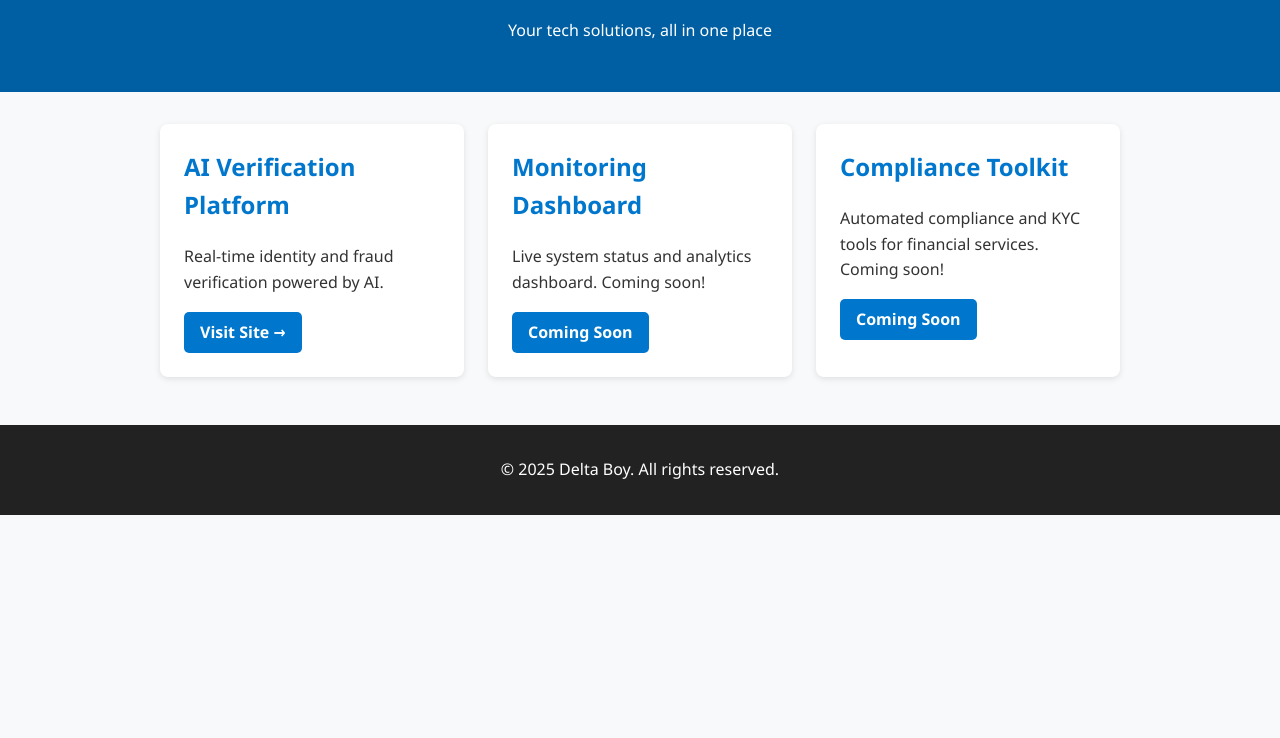
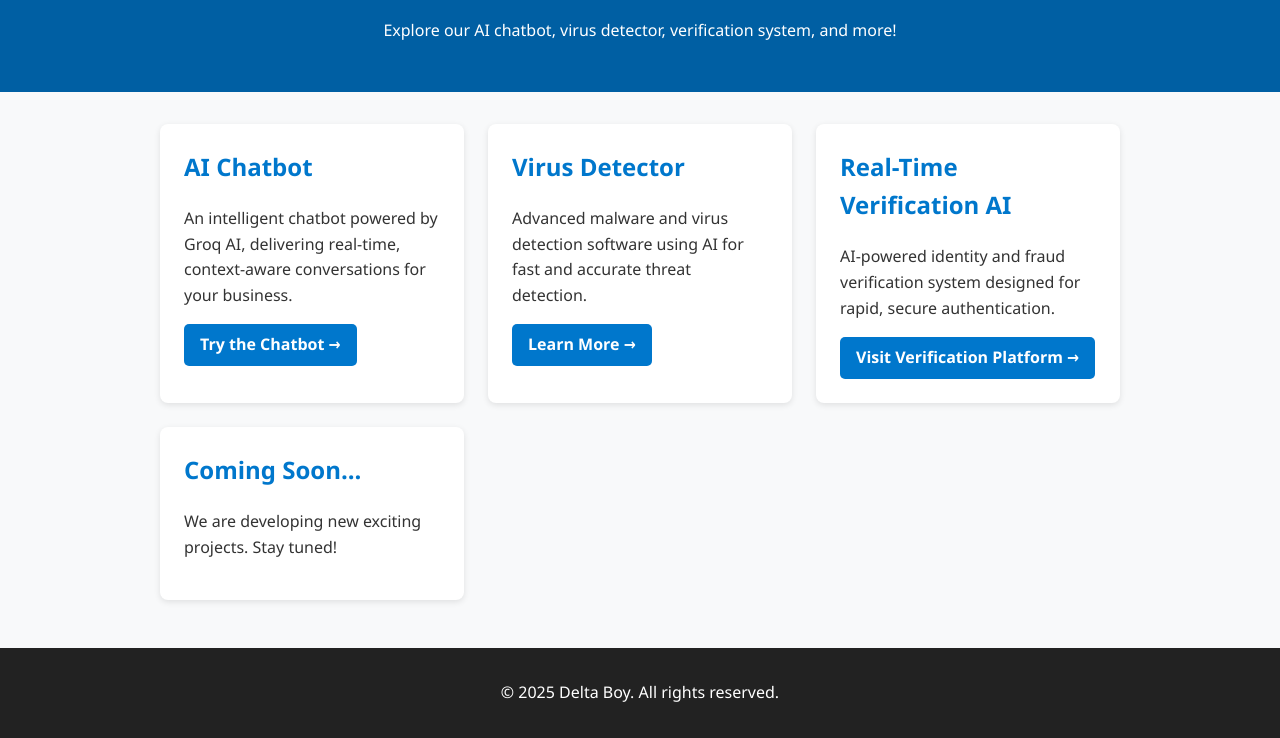
Before and after one commit to weareanomous/delta-boy, a plain HTML site: page index.html in a window 1280 px wide. Shown: the part 108-846 px from the top of the page. Before the commit the page ends 800 px from the top, so only its background shows below. Drawn offline with Linux system fonts and the light colour scheme.

Commit message:
Update index.html

```diff
--- a/index.html
+++ b/index.html
@@ -1,5 +1,5 @@
 <!DOCTYPE html>
-<html lang="en">
+<html lang="en" >
 <head>
   <meta charset="UTF-8" />
   <meta name="viewport" content="width=device-width, initial-scale=1" />
@@ -9,27 +9,33 @@
 <body>
   <header>
     <h1>Delta Boy Projects</h1>
-    <p>Your tech solutions, all in one place</p>
+    <p>Explore our AI chatbot, virus detector, verification system, and more!</p>
   </header>
 
   <main>
     <section class="projects">
       <article>
-        <h2>AI Verification Platform</h2>
-        <p>Real-time identity and fraud verification powered by AI.</p>
-        <a href="https://yourusername.github.io/delta-boy-website" target="_blank" rel="noopener">Visit Site →</a>
+        <h2>AI Chatbot</h2>
+        <p>An intelligent chatbot powered by Groq AI, delivering real-time, context-aware conversations for your business.</p>
+        <a href="https://yourusername.github.io/ai-chatbot" target="_blank" rel="noopener">Try the Chatbot →</a>
       </article>
+
       <article>
-        <h2>Monitoring Dashboard</h2>
-        <p>Live system status and analytics dashboard. Coming soon!</p>
-        <a href="#">Coming Soon</a>
+        <h2>Virus Detector</h2>
+        <p>Advanced malware and virus detection software using AI for fast and accurate threat detection.</p>
+        <a href="https://yourusername.github.io/virus-detector" target="_blank" rel="noopener">Learn More →</a>
       </article>
+
       <article>
-        <h2>Compliance Toolkit</h2>
-        <p>Automated compliance and KYC tools for financial services. Coming soon!</p>
-        <a href="#">Coming Soon</a>
+        <h2>Real-Time Verification AI</h2>
+        <p>AI-powered identity and fraud verification system designed for rapid, secure authentication.</p>
+        <a href="https://yourusername.github.io/verification-ai" target="_blank" rel="noopener">Visit Verification Platform →</a>
       </article>
-      <!-- Add new projects here manually -->
+
+      <article>
+        <h2>Coming Soon...</h2>
+        <p>We are developing new exciting projects. Stay tuned!</p>
+      </article>
     </section>
   </main>
 
```
